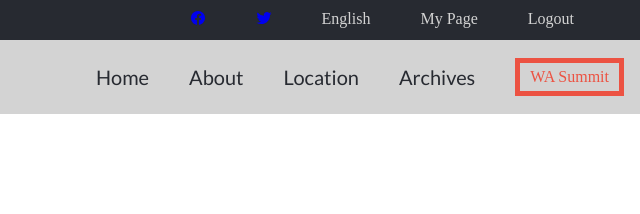
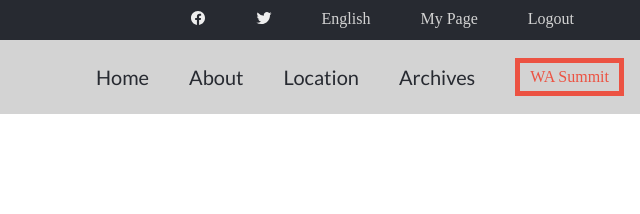
Before and after one commit to Kwaku28/architectural-summit, a website: page pages/about.html in a window 1280 px wide. Shown: the top 214 px of the page, 506-1146 px from the left. Drawn offline with nearby package versions, Linux system fonts and the light colour scheme.

Commit message:
Update link to homepage and images

```diff
--- a/pages/about.html
+++ b/pages/about.html
@@ -12,12 +12,12 @@
       <ul class="social">
         <li>
           <a href="http://web.facebook.com/lawrence.amoafo"
-            ><ion-icon name="logo-facebook" id="ion-icon"></ion-icon
+            ><ion-icon name="logo-facebook" id="icon"></ion-icon
           ></a>
         </li>
         <li>
           <a href="http://twitter.com/lawrence_amoafo"
-            ><ion-icon name="logo-twitter" id="ion-icon"></ion-icon
+            ><ion-icon name="logo-twitter" id="icon"></ion-icon
           ></a>
         </li>
         <li>English</li>
```
